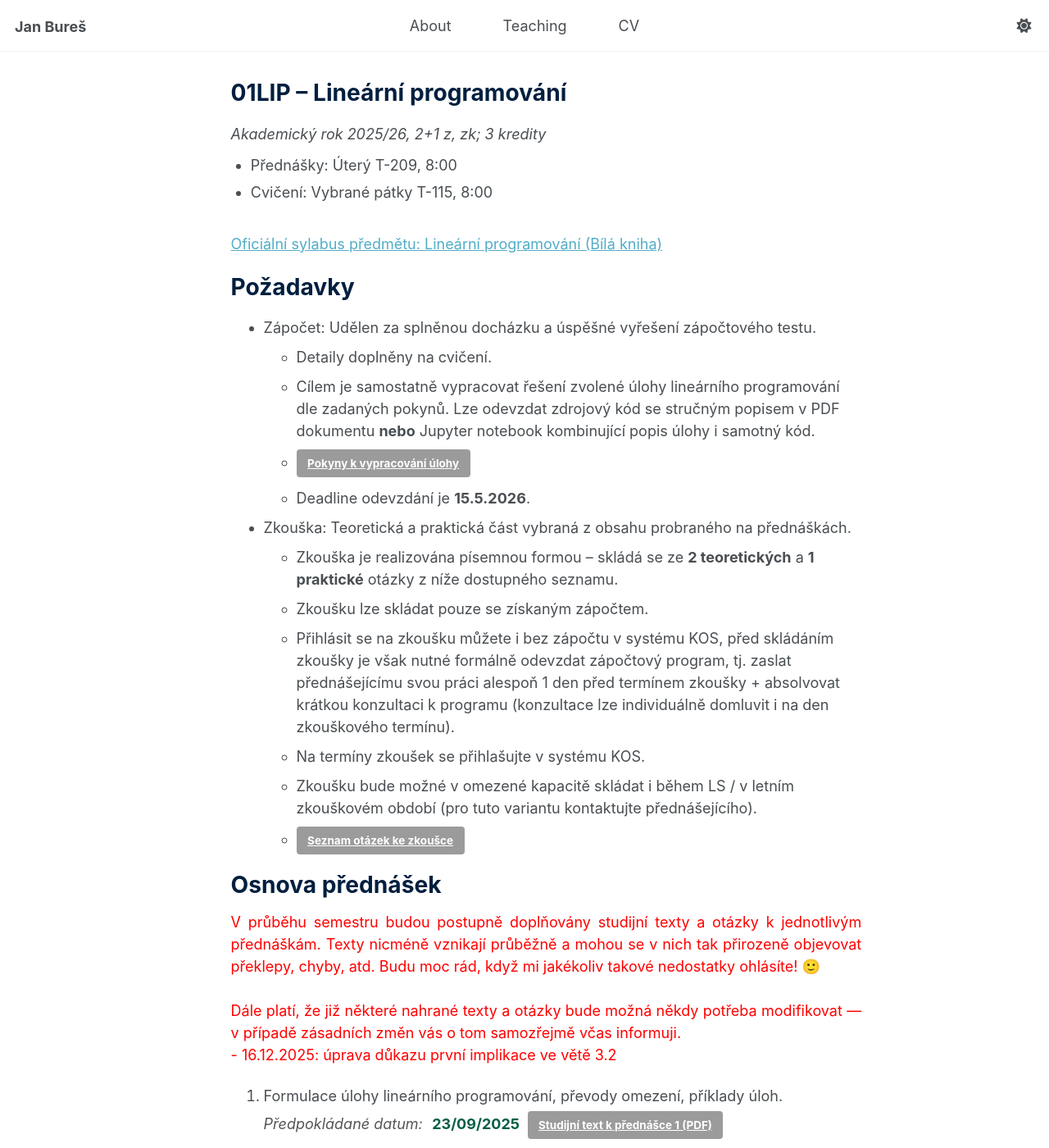
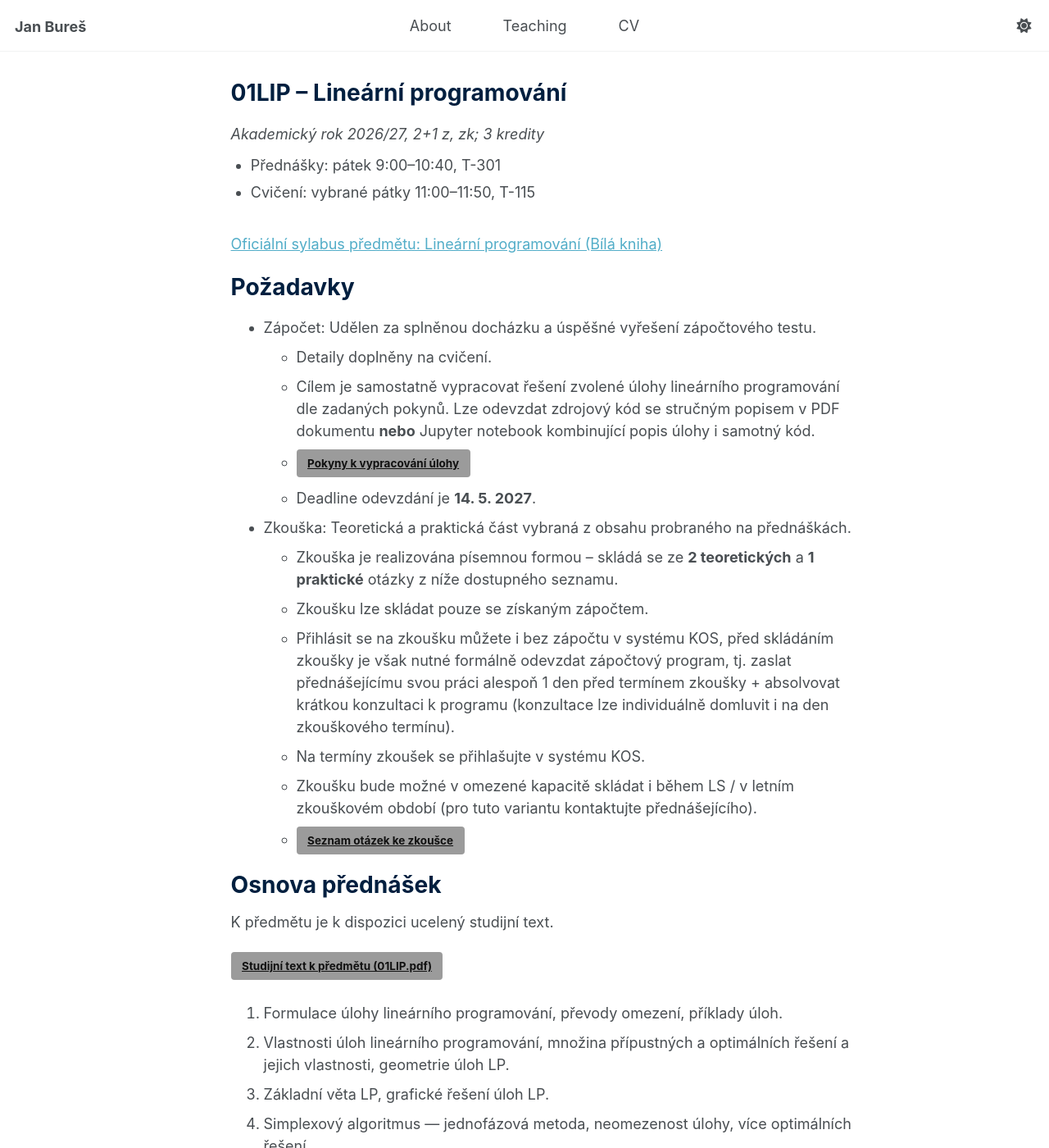
Before and after one commit to buresjan/buresjan.github.io, a Jekyll site: the page built from _teaching/01lip.md, in a window 1280 px wide and 1400 px high. Shown: the whole window at 82% size. Built offline with Jekyll 4.4.1, drawn with Linux system fonts in a browser that asks for light colours; some of the changed text lies outside the part shown.

Commit message:
Update 01LIP for academic year 2026/27 (#3)
Co-authored-by: Jan Bureš <janbures@Jans-MacBook-Pro.local>

```diff
--- a/_teaching/01lip.md
+++ b/_teaching/01lip.md
@@ -1,16 +1,16 @@
 ---
-title: "01LIP -- Linear Programming (in Czech)"
-local_title: "01LIP -- Lineární programování"
+title: "01LIP – Lineární programování"
+local_title: "01LIP – Lineární programování"
 collection: teaching
 type: "Lecture + Exercises"
-local_type: "Akademický rok 2025/26, 2+1 z, zk"
+local_type: "Akademický rok 2026/27, 2+1 z, zk"
 header_lines:
-  - "Akademický rok 2025/26, 2+1 z, zk; 3 kredity"
-  - "Přednášky: Úterý T-209, 8:00"
-  - "Cvičení: Vybrané pátky T-115, 8:00"
-summary: "Introduction to linear programming: formulation, simplex, duality, sensitivity analysis, and applications."
+  - "Akademický rok 2026/27, 2+1 z, zk; 3 kredity"
+  - "Přednášky: pátek 9:00–10:40, T-301"
+  - "Cvičení: vybrané pátky 11:00–11:50, T-115"
+summary: "Úvod do lineárního programování: formulace úloh, simplexová metoda, dualita, analýza citlivosti a aplikace."
 permalink: /teaching/01lip
-date: 2025-09-01
+date: 2026-09-01
 lang: cs
 ---
 
@@ -23,7 +23,7 @@ Požadavky
   - Detaily doplněny na cvičení.
   - Cílem je samostatně vypracovat řešení zvolené úlohy lineárního programování dle zadaných pokynů. Lze odevzdat zdrojový kód se stručným popisem v PDF dokumentu **nebo** Jupyter notebook kombinující popis úlohy i samotný kód.
   - <a class="btn lp-btn" href="{{ '/files/pokyny.pdf' | relative_url }}" download>Pokyny k vypracování úlohy</a>
-  - Deadline odevzdání je **15.5.2026**.
+  - Deadline odevzdání je **14. 5. 2027**.
 - Zkouška: Teoretická a praktická část vybraná z obsahu probraného na přednáškách.
   - Zkouška je realizována písemnou formou -- skládá se ze **2 teoretických** a **1 praktické** otázky z níže dostupného seznamu.
   - Zkoušku lze skládat pouze se získaným zápočtem.
@@ -35,76 +35,33 @@ Požadavky
 Osnova přednášek
 ======
 
-<p style="color: red; text-align: justify;">V průběhu semestru budou postupně doplňovány studijní texty a otázky k jednotlivým přednáškám. Texty nicméně vznikají průběžně a mohou se v nich tak přirozeně objevovat překlepy, chyby, atd. Budu moc rád, když mi jakékoliv takové nedostatky ohlásíte! 🙂
-<br>
-<br>
-Dále platí, že  již některé nahrané texty a otázky bude možná někdy potřeba modifikovat — v případě zásadních změn vás o tom samozřejmě včas informuji.
-<br>
-- 16.12.2025: úprava důkazu první implikace ve větě 3.2
-</p>
+K předmětu je k dispozici ucelený studijní text.
+
+<a class="btn lp-btn" href="{{ '/files/01LIP.pdf' | relative_url }}" download>Studijní text k předmětu (01LIP.pdf)</a>
 
 <style>
-.lp-date { margin: 0.25rem 0 0.85rem 0; }
-.lp-date .label { color: #555; font-style: italic; font-weight: normal; margin-right: 0.35rem; }
-.dark .lp-date .label,
-html[data-theme="dark"] .lp-date .label { color: #ffffff; }
-.lp-date .date { font-weight: 700; font-style: normal; }
-.lp-date .date.past { color: #065f46; font-weight: 700; }
-.lp-date .date + .btn { margin-left: 0.25rem; }
-.lp-date .btn + .btn { margin-left: 0.25rem; }
-.lp-date .btn,
-.lp-date .btn-questions,
-.btn.lp-btn { background-color: #9b9b9b; border-color: #9b9b9b; color: #111; }
-.lp-date .btn:hover,
-.lp-date .btn:focus,
-.lp-date .btn-questions:hover,
-.lp-date .btn-questions:focus,
+.btn.lp-btn { background-color: #9b9b9b; border-color: #9b9b9b; color: #111 !important; }
 .btn.lp-btn:hover,
-.btn.lp-btn:focus { background-color: #8c8c8c; border-color: #8c8c8c; color: #111; }
-html[data-theme="dark"] .lp-date .btn,
-html[data-theme="dark"] .lp-date .btn-questions,
+.btn.lp-btn:focus { background-color: #8c8c8c; border-color: #8c8c8c; color: #111 !important; }
 html[data-theme="dark"] .btn.lp-btn {
-  color: #181818;
+  color: #181818 !important;
 }
 </style>
 
 1. Formulace úlohy lineárního programování, převody omezení, příklady úloh.
-   <div class="lp-date"><span class="label">Předpokládané datum:</span> <span class="date past">23/09/2025</span> <a class="btn" href="{{ '/files/pr01.pdf' | relative_url }}" download>Studijní text k přednášce 1 (PDF)</a> </div>
 2. Vlastnosti úloh lineárního programování, množina přípustných a optimálních řešení a jejich vlastnosti, geometrie úloh LP.
-   <div class="lp-date"><span class="label">Předpokládané datum:</span> <span class="date past">30/09/2025</span> <a class="btn" href="{{ '/files/pr02.pdf' | relative_url }}" download>Studijní text k přednášce 2 (PDF)</a> </div>
 3. Základní věta LP, grafické řešení úloh LP.
-   <div class="lp-date"><span class="label">Předpokládané datum:</span> <span class="date past">07/10/2025</span> <a class="btn" href="{{ '/files/pr03.pdf' | relative_url }}" download>Studijní text k přednášce 3 (PDF)</a></div>
 4. Simplexový algoritmus — jednofázová metoda, neomezenost úlohy, více optimálních řešení.
-   <div class="lp-date"><span class="label">Předpokládané datum:</span> <span class="date past">14/10/2025</span> <a class="btn" href="{{ '/files/pr04.pdf' | relative_url }}" download>Studijní text k přednášce 4 (PDF)</a></div>
 5. Simplexový algoritmus — dvoufázová metoda (technika pomocné báze), M‑úloha.
-   <div class="lp-date"><span class="label">Předpokládané datum:</span> <span class="date past">21/10/2025</span> <a class="btn" href="{{ '/files/pr05.pdf' | relative_url }}" download>Studijní text k přednášce 5 (PDF)</a></div>
 6. Vlastnosti simplexové metody — degenerace, cyklení, časová náročnost algoritmu.
-   <div class="lp-date"><span class="label">Předpokládané datum:</span> <span class="date past">04/11/2025</span> <a class="btn" href="{{ '/files/pr06.pdf' | relative_url }}" download>Studijní text k přednášce 6 (PDF)</a></div>
 7. Dualita úloh lineárního programování — formulace duální úlohy, věty o dualitě.
-   <div class="lp-date"><span class="label">Předpokládané datum:</span> <span class="date past">11/11/2025</span> <a class="btn" href="{{ '/files/pr07.pdf' | relative_url }}" download>Studijní text k přednášce 7 (PDF)</a></div>
 8. Algoritmus duálně‑simplexové metody.
-   <div class="lp-date"><span class="label">Předpokládané datum:</span> <span class="date past">18/11/2025</span> <a class="btn" href="{{ '/files/pr08.pdf' | relative_url }}" download>Studijní text k přednášce 8 (PDF)</a></div>
 9. Dopravní problém — metoda MODI.
-   <div class="lp-date"><span class="label">Předpokládané datum:</span> <span class="date past">25/11/2025</span> <a class="btn" href="{{ '/files/pr09.pdf' | relative_url }}" download>Studijní text k přednášce 9 (PDF)</a></div>
 10. Aplikace v teorii her — maticové hry s nulovým součtem, smíšené strategie, min‑max teorém.
-    <div class="lp-date"><span class="label">Předpokládané datum:</span> <span class="date past">02/12/2025</span> <a class="btn" href="{{ '/files/pr10.pdf' | relative_url }}" download>Studijní text k přednášce 10 (PDF)</a></div>
 11. Algoritmy celočíselného programování — typické úlohy LIP, metoda větví a mezí.
-    <div class="lp-date"><span class="label">Předpokládané datum:</span> <span class="date past">09/12/2025</span> <a class="btn" href="{{ '/files/pr11.pdf' | relative_url }}" download>Studijní text k přednášce 11 a 12 (PDF)</a></div>
 12. Algoritmy celočíselného programování — Gomoryho řezy.
-    <div class="lp-date"><span class="label">Předpokládané datum:</span> <span class="date past">16/12/2025</span><a class="btn" href="{{ '/files/pr11.pdf' | relative_url }}" download>Studijní text k přednášce 11 a 12 (PDF)</a></div>
 
 Osnova cvičení
 ======
 
-1. Řešení úloh LP na počítači — softwarové nástroje a jejich použití.
-   <div class="lp-date"><span class="label">Předpokládané datum:</span> <span class="date past">03/10/2025</span> <a class="btn" href="{{ '/files/cv1.zip' | relative_url }}" download>Úlohy ke cvičení 1</a> <a class="btn" href="{{ '/files/cv1-text.pdf' | relative_url }}" download>Text k úlohám</a></div>
-2. Úloha lineárního programování, podmínka optimality a neomezenost.
-   <div class="lp-date"><span class="label">Předpokládané datum:</span> <span class="date past">17/10/2025</span> <a class="btn" href="{{ '/files/cv2.zip' | relative_url }}" download>Úlohy ke cvičení 2</a></div>
-3. Simplexová metoda — základní kroky algoritmu, různé situace při řešení; dvoufázová simplexová metoda (technika pomocné báze, M‑úloha); duální simplexová metoda.
-   <div class="lp-date"><span class="label">Předpokládané datum:</span> <span class="date past">31/10/2025</span></div>
-4. Příklad z teorie her — hledání smíšených strategií.
-   <div class="lp-date"><span class="label">Předpokládané datum:</span> <span class="date past">14/11/2025</span> <a class="btn" href="{{ '/files/cv04.zip' | relative_url }}" download>Text a úloha ke cvičení</a></div>
-5. Gomoryho algoritmus a další algoritmy LIP (metoda větví a mezí).
-   <div class="lp-date"><span class="label">Předpokládané datum:</span> <span class="date past">28/11/2025</span> <a class="btn" href="{{ '/files/cv05.zip' | relative_url }}" download>Úlohy ke cvičení 5</a></div>
-6. Kvadratické programování.
-   <div class="lp-date"><span class="label">Předpokládané datum:</span> <span class="date past">12/12/2025</span></div>
+TBA
```
Also changed, not shown: 1 other file.
